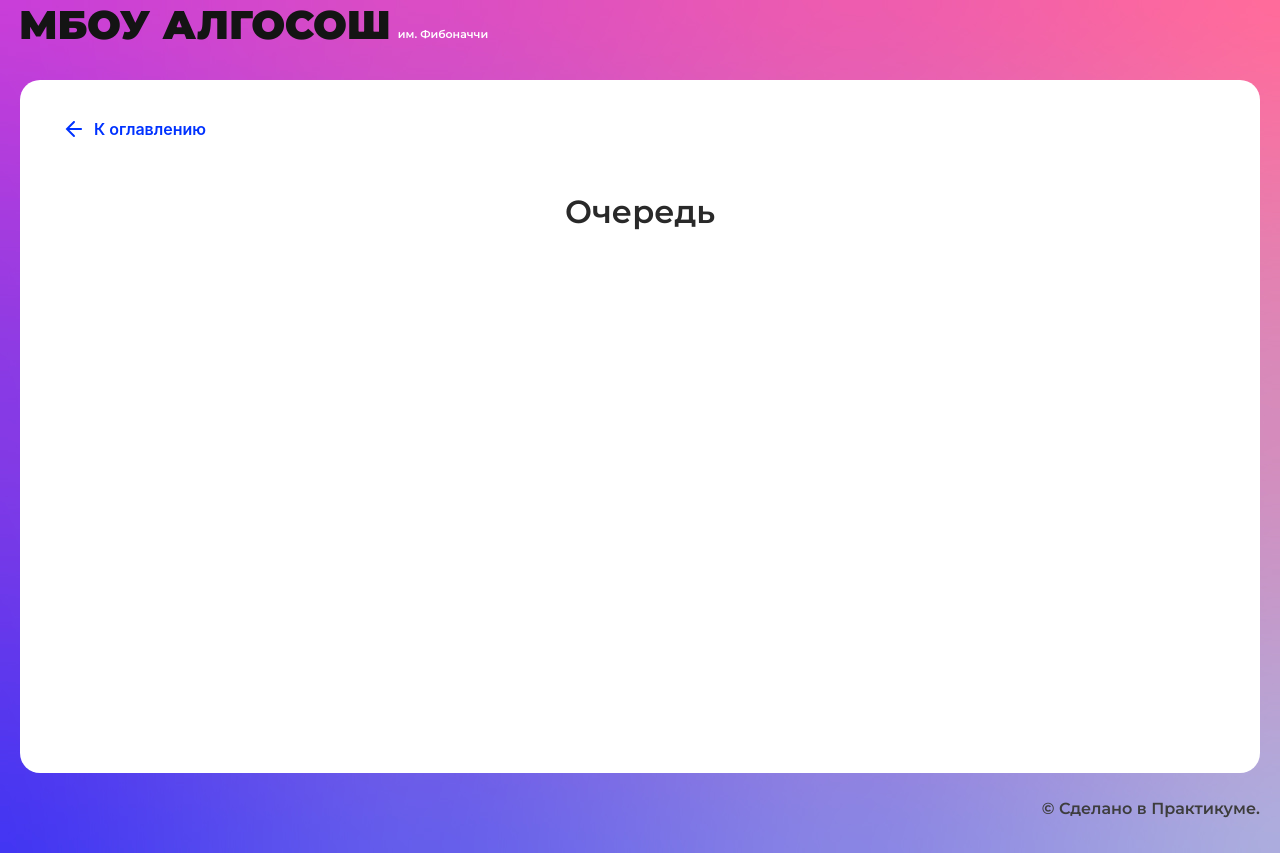
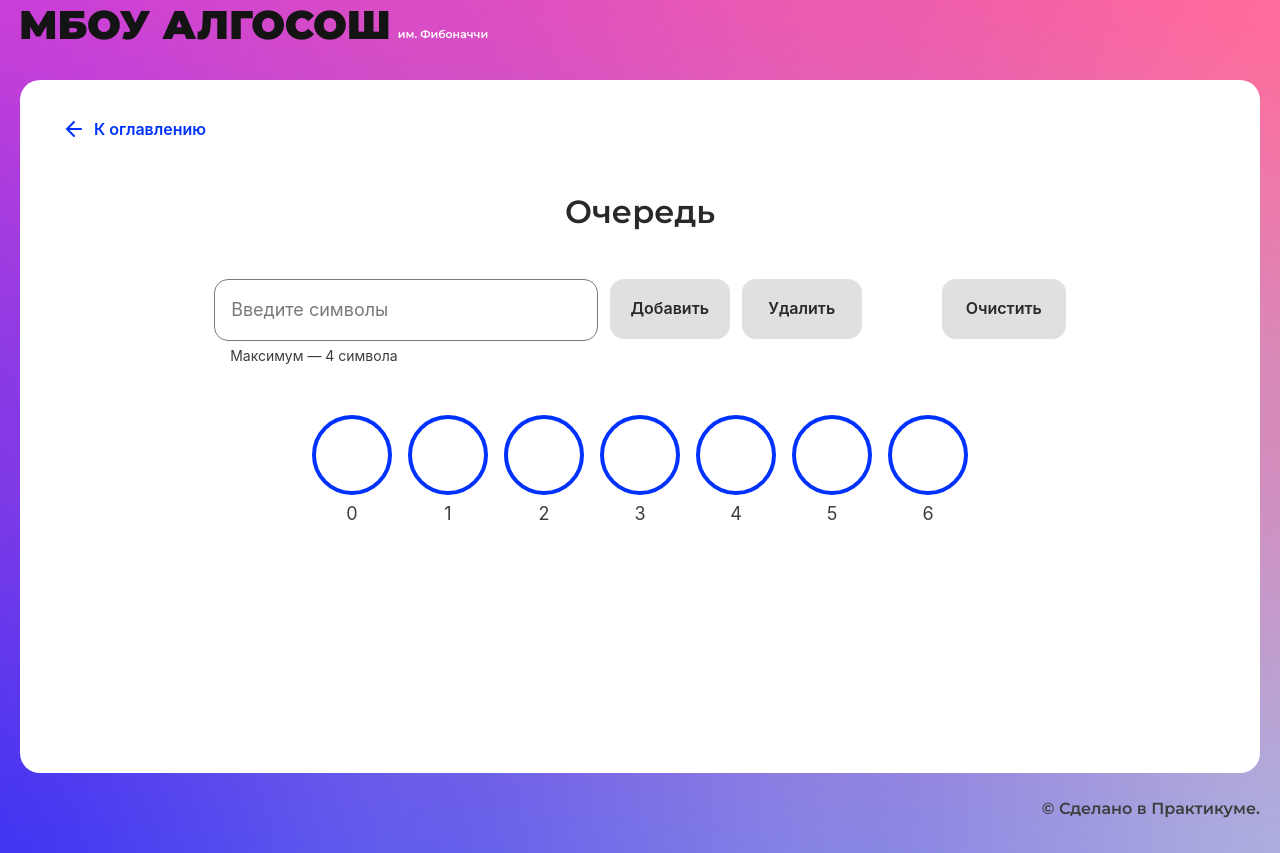
Before and after one commit to annasilina/algososh, a React (Create React App) app: page /queue in a window 1280 px wide. Built offline with nearby package versions, Linux system fonts and the light colour scheme.

Commit message:
finished queue-page

```diff
--- /dev/null
+++ b/src/components/queue-page/Queue.ts
@@ -0,0 +1,69 @@
+export interface IQueue<T> {
+	enqueue: (item: T) => void;
+	dequeue: () => void | null;
+	getHead: () => number;
+	getTail: () => number;
+	getSize: () => number;
+	getElements: () => (T | null)[] ;
+	clear: () => void;
+}
+
+export class Queue<T> implements IQueue<T> {
+	private container: (T | null)[] = [];
+	private head = 0;
+	private tail = 0;
+	private readonly size: number = 0;
+	private length: number = 0
+
+	constructor(size: number) {
+		this.size = size;
+		this.container = Array(size);
+	}
+
+	enqueue = (item: T) => {
+		if (this.length >= this.size) {
+			throw new Error('Maximum queue size exceeded');
+		}
+
+		if (this.tail >= this.size) {
+			throw new Error('Maximum queue size exceeded');
+			// this.tail = 0;
+			// this.container[this.tail] = item;
+		}
+
+		this.container[this.tail] = item;
+		this.tail++;
+		this.length++;
+	}
+
+	dequeue = () => {
+		if (this.isEmpty()) {
+			//throw new Error('No elements in the queue');
+			this.clear();
+		}
+
+		this.container[this.head] = null;
+		this.head++;
+		this.length--;
+	}
+
+	get peak(): T | null {
+		if (this.isEmpty()) {
+			throw new Error('No elements in the queue');
+		}
+		return this.container[this.head % this.size];
+	}
+
+	getElements = () => [...this.container];
+	getHead = () => this.head;
+	getTail = () => this.tail;
+	getSize = () => this.size;
+	clear = () => {
+		this.container = [];
+		this.head = 0;
+		this.tail = 0;
+		this.length = 0;
+	}
+
+	isEmpty = () => this.length === 0;
+}
--- a/src/components/queue-page/queue-page.tsx
+++ b/src/components/queue-page/queue-page.tsx
@@ -1,10 +1,131 @@
-import React from "react";
-import { SolutionLayout } from "../ui/solution-layout/solution-layout";
+import React, {ChangeEvent, useState} from "react";
+import {SolutionLayout} from "../ui/solution-layout/solution-layout";
+import styles from "./queue.module.css";
+import {Input} from "../ui/input/input";
+import {Button} from "../ui/button/button";
+import {Circle} from "../ui/circle/circle";
+import {Queue} from "./Queue";
+import {ElementStates} from "../../types/element-states";
+import {HEAD, TAIL} from "../../constants/element-captions";
+import {delay} from "../../utils/delay";
+import {SHORT_DELAY_IN_MS} from "../../constants/delays";
+import {clearInput} from "../../utils/clearInput";
+
+type TQueueItem = {
+  value?: string,
+  state: ElementStates,
+}
 
 export const QueuePage: React.FC = () => {
+  const emptyQueue = Array.from({length: 7}, () => ({value: '', state: ElementStates.Default}));
+
+  const [queue, setQueue] = useState(new Queue<TQueueItem>(7));
+  const [visualArray, setVisualArray] = useState<TQueueItem[]>(emptyQueue);
+  const [inputValue, setInputValue] = useState<string>('');
+  const [isLoading, setIsLoading] = useState<boolean>(false);
+
+  const handleAddButton = async () => {
+    setIsLoading(true);
+    queue.enqueue({
+      value: inputValue,
+      state: ElementStates.Default,
+    })
+    setQueue(queue);
+    visualArray[queue.getTail() - 1] = {value: '', state: ElementStates.Changing};
+    setVisualArray([...visualArray]);
+    visualArray[queue.getTail() - 1] = {value: inputValue, state: ElementStates.Changing};
+    await delay(SHORT_DELAY_IN_MS);
+    setVisualArray([...visualArray]);
+    visualArray[queue.getTail() - 1].state = ElementStates.Default;
+    setVisualArray([...visualArray]);
+  }
+
+  const handleDeleteButton = async () => {
+    setIsLoading(true);
+    visualArray[queue.getHead()].state = ElementStates.Changing;
+    setVisualArray([...visualArray]);
+    await delay(SHORT_DELAY_IN_MS);
+    queue.dequeue();
+    setQueue(queue);
+    visualArray[queue.getHead() - 1] = {
+      value: '',
+      state: ElementStates.Default
+    };
+    setVisualArray([...visualArray]);
+    if (queue.isEmpty()) {
+      queue.clear();
+      setQueue(queue);
+      setVisualArray(emptyQueue);
+    }
+  }
+
+  const handleClearButton = () => {
+    queue.clear();
+    setQueue(queue);
+    setVisualArray(emptyQueue);
+  }
+
+  const handleInputChange = (evt: ChangeEvent<HTMLInputElement>) => {
+    setInputValue(evt.target.value);
+  }
+
   return (
     <SolutionLayout title="Очередь">
-
+      <section className={styles.container}>
+        <div className={styles.inputContainer}>
+          <Input
+            placeholder='Введите символы'
+            type='text'
+            maxLength={4}
+            isLimitText={true}
+            extraClass={styles.input}
+            disabled={isLoading}
+            onChange={handleInputChange}
+            id='input'
+          />
+          <Button
+            text='Добавить'
+            extraClass={styles.btn}
+            disabled={isLoading || !inputValue || queue.getTail() >= 7}
+            type='button'
+            onClick={() =>
+              handleAddButton()
+                .then(() => {
+                  setIsLoading(false);
+                  clearInput('input', setInputValue);
+                })}
+          ></Button>
+          <Button
+            text='Удалить'
+            extraClass={styles.btn}
+            disabled={isLoading || queue.isEmpty()}
+            type='button'
+            onClick={() =>
+              handleDeleteButton()
+                .then(() => setIsLoading(false))}
+          ></Button>
+        </div>
+        <Button
+          text='Очистить'
+          extraClass={styles.btn}
+          disabled={isLoading || queue.isEmpty()}
+          type='button'
+          onClick={handleClearButton}
+        ></Button>
+      </section>
+      <ul className={styles.circles}>
+        {visualArray && visualArray.map((element, index) => (
+          <li key={index}>
+            <Circle
+              letter={element.value}
+              head={index === queue.getHead() && !queue.isEmpty() ? HEAD : undefined}
+              index={index}
+              state={element.state}
+              tail={index === queue.getTail() - 1 && !queue.isEmpty() ? TAIL : undefined}
+            />
+          </li>
+        ))}
+      </ul>
     </SolutionLayout>
   );
 };
--- /dev/null
+++ b/src/components/queue-page/queue.module.css
@@ -0,0 +1,29 @@
+.container {
+	display: flex;
+	justify-content: center;
+	column-gap: 80px;
+	margin-bottom: 48px;
+}
+
+.inputContainer {
+	display: flex;
+	column-gap: 12px;
+}
+
+.input {
+	min-width: 377px;
+}
+
+.btn {
+	min-width: 120px;
+}
+
+.circles {
+	display: flex;
+	justify-content: center;
+	max-width: calc(100% - 300px);
+	margin: 0 auto;
+	flex-wrap: wrap;
+	column-gap: 16px;
+	row-gap: 90px;
+}
```
